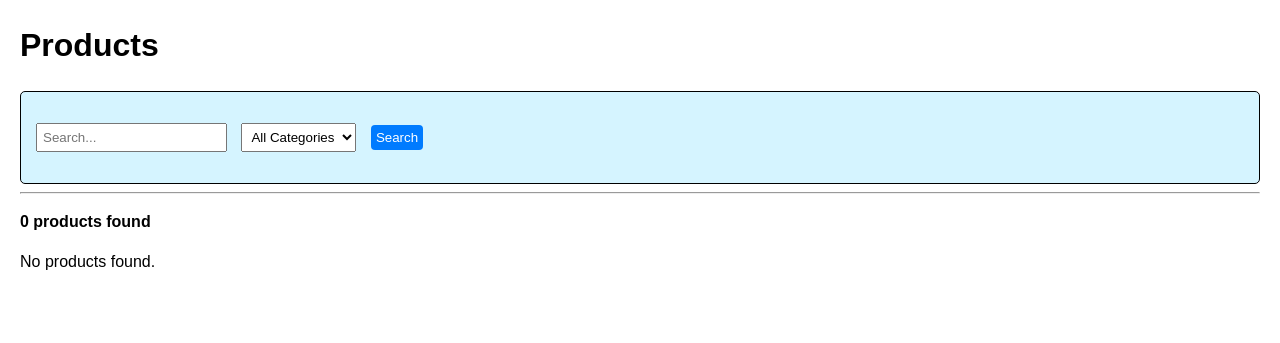
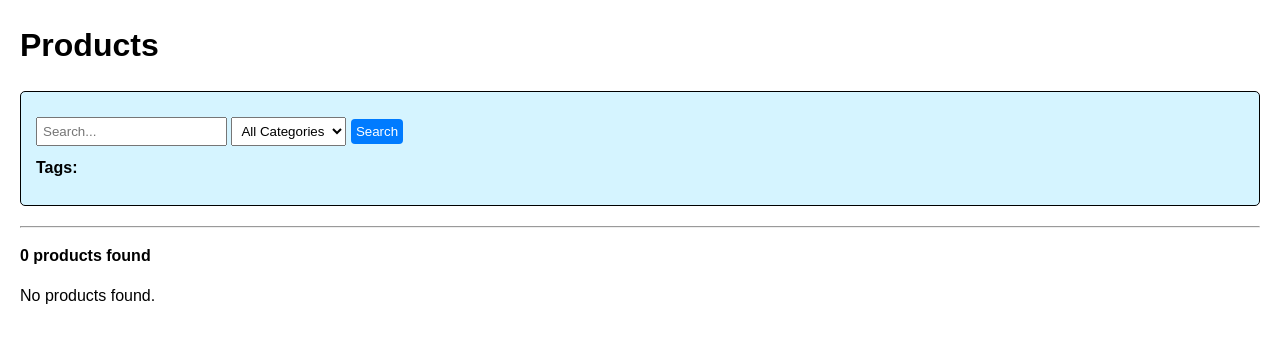
Before and after one commit to aaron-s-kim/product-manager, a Django app: page / in a window 1280 px wide. Shown: the top 343 px of the page. Run offline with Django 5.2, Linux system fonts and the light colour scheme; data that the repository does not hold is empty.

Commit message:
Implemented tags filter for product

```diff
--- a/products/static/products/style.css
+++ b/products/static/products/style.css
@@ -9,13 +9,23 @@ form {
   background: #d5f4ff;
   padding: 15px;
   border-radius: 5px;
+  margin-bottom: 20px;
 }
+
+form p {
+  margin: 10px 0;
+}
+
+form label {
+  margin-right: 14px;
+  font-size: 14px;
+}
+
 
 input,
 select,
 button {
   padding: 5px;
-  margin-right: 10px;
 }
 
 button {
--- a/products/templates/products/product_list.html
+++ b/products/templates/products/product_list.html
@@ -19,6 +19,16 @@
                 {% endfor %}
             </select>
             <button type="submit">Search</button>
+        </p>
+        <p>
+            <strong>Tags:</strong>
+            {% for tag in tags %}
+                <label>
+                    <input type="checkbox" name="tags" value="{{ tag.id }}"
+                           {% if tag.id in selected_tags %}checked{% endif %}>
+                    {{ tag.name }}
+                </label>
+            {% endfor %}
         </p>
     </form>
 
--- a/products/views.py
+++ b/products/views.py
@@ -1,11 +1,12 @@
 from django.shortcuts import render
 from django.db.models import Q
-from .models import Product, Category
+from .models import Product, Category, Tag
 
 
 def product_list(request):
     products = Product.objects.all()
     categories = Category.objects.all()
+    tags = Tag.objects.all()
 
     search_query = request.GET.get("search")
     if search_query:
@@ -17,11 +18,19 @@ def product_list(request):
     if category_filter:
         products = products.filter(category_id=category_filter)
 
+    tag_filters = request.GET.getlist("tags")
+    if tag_filters:
+        products = products.filter(tags__in=tag_filters).distinct()
+        # distinct avoids duplicates if multiple tags match 1 product
+
     context = {
         "products": products,
         "categories": categories,
+        "tags": tags,
         "search_query": search_query or "",
         "selected_category": category_filter or "",
+        "selected_tags": [int(t) for t in tag_filters if t.isdigit()],
+        # converts tag IDs to int list
     }
 
     return render(request, "products/product_list.html", context)
```
